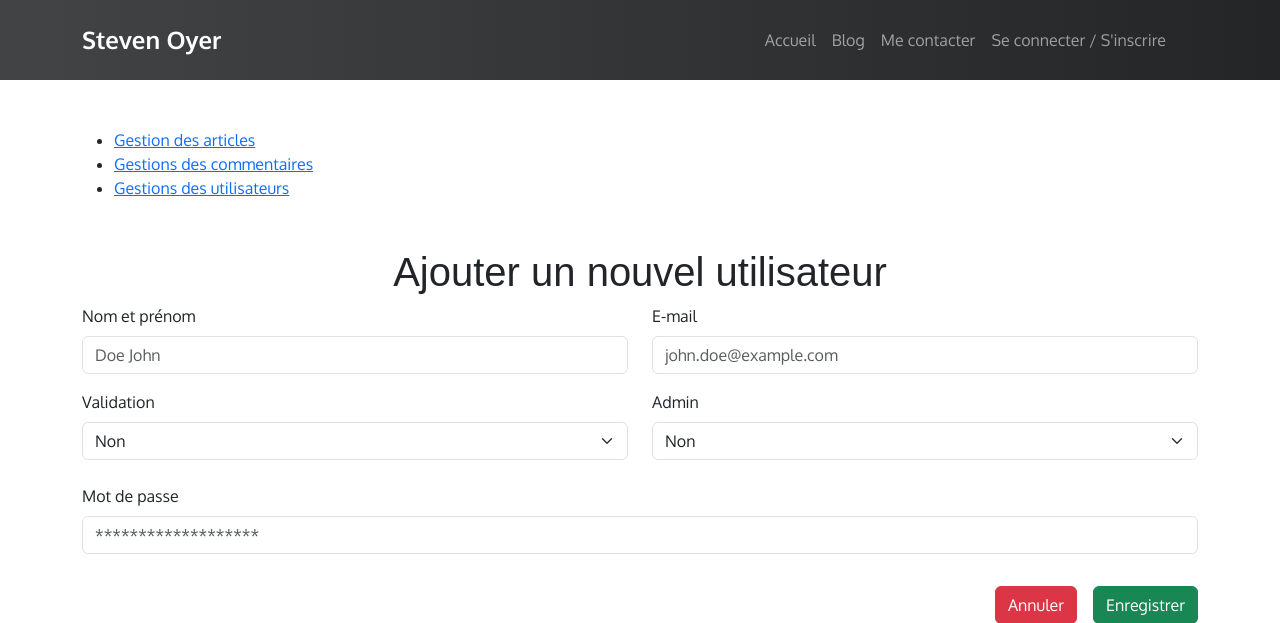
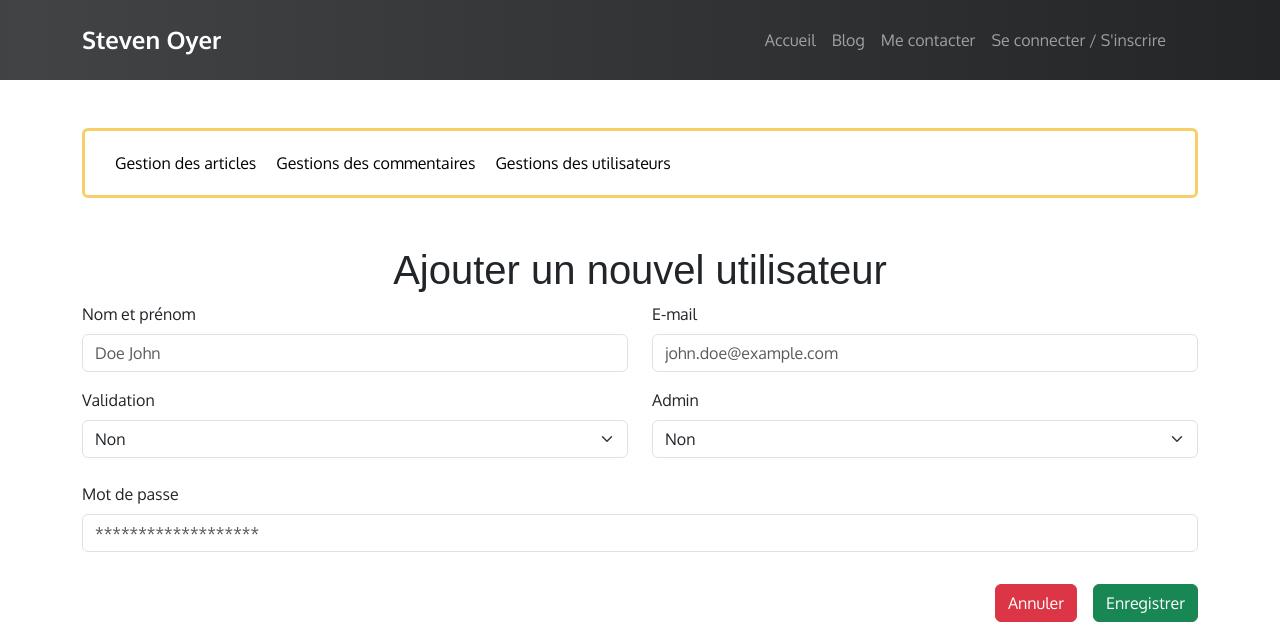
Before and after one commit to stevenoyer/P5-Blog-Openclassrooms, a PHP site: template views/admin/users/edit.html.twig in a window 1280 px wide. Shown: the top 623 px of the page. Run offline with PHP 8.4, Linux system fonts and the light colour scheme; the template is opened without the code that fills it, so the values that code supplies are empty; some libraries are stand-ins or nearby versions; some web fonts are replaced.

Commit message:
Adding the style sheet

```diff
--- a/public/css/default.css
+++ b/public/css/default.css
@@ -137,6 +137,70 @@ hr {
     opacity: 1;
 }
 
+#admin .admin-block {
+    padding: 5px;
+    height: 100%;
+    border-radius: 10px;
+    background-color: #232526;
+    background-image: linear-gradient(to right, #232526 0%, #414345 51%, #232526 100%);
+}
+
+#admin .admin-block--inner {
+    width: 100%;
+    height: 100%;
+    background-color: #FBAB7E;
+    background-image: linear-gradient(62deg, #FBAB7E 0%, #F7CE68 100%);
+    border-radius: 6px;
+    padding: 20px;
+}
+
+.admin-menu {
+    border: 3px solid #F7CE68;
+    padding: 20px;
+    border-radius: 6px;
+}
+
+.admin-menu nav ul {
+    list-style-type: none;
+    list-style: none;
+    padding: 0;
+    margin: 0;
+}
+
+.admin-menu nav ul li {
+    margin: 8px 0;
+}
+
+.admin-menu nav ul li a {
+    text-decoration: none;
+    color: #000;
+    transition: all 0.3s ease-in-out;
+}
+
+.admin-menu nav ul li a:hover {
+    color: #d42626;
+    transition: all 0.3s ease-in-out;
+}
+
+.admin-menu-container nav ul {
+    display: flex;
+    flex-direction: column;
+}
+
+.admin-menu-container nav ul li {
+    margin: 10px 0;
+}
+
+@media screen and (min-width: 960px) {
+    .admin-menu-container nav ul {
+        flex-direction: row;
+    }
+
+    .admin-menu-container nav ul li {
+        margin: 0 10px;
+    }
+}
+
 @media screen and (min-width: 540px) {
     .header .logo a {
         font-size: 1.5em;
```
